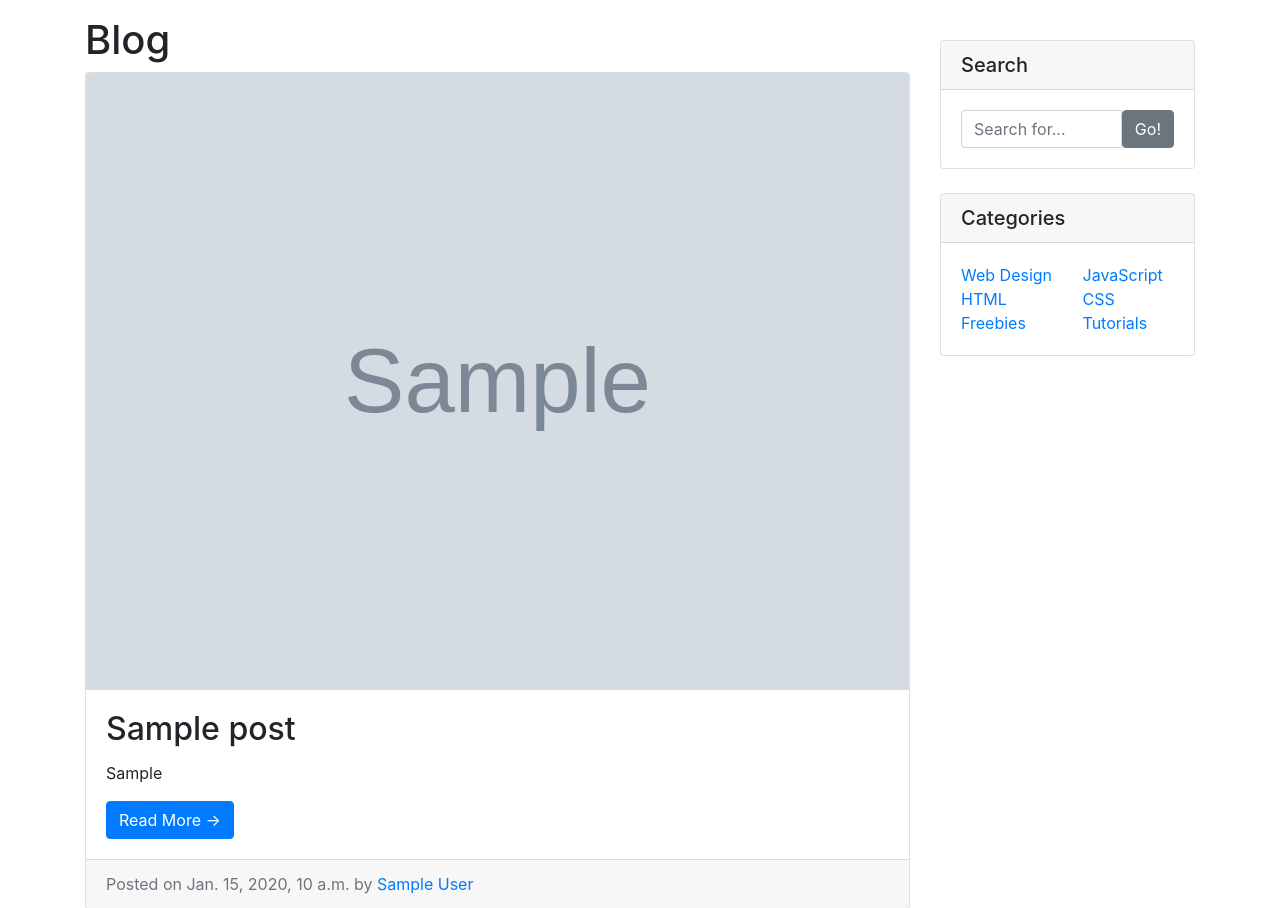
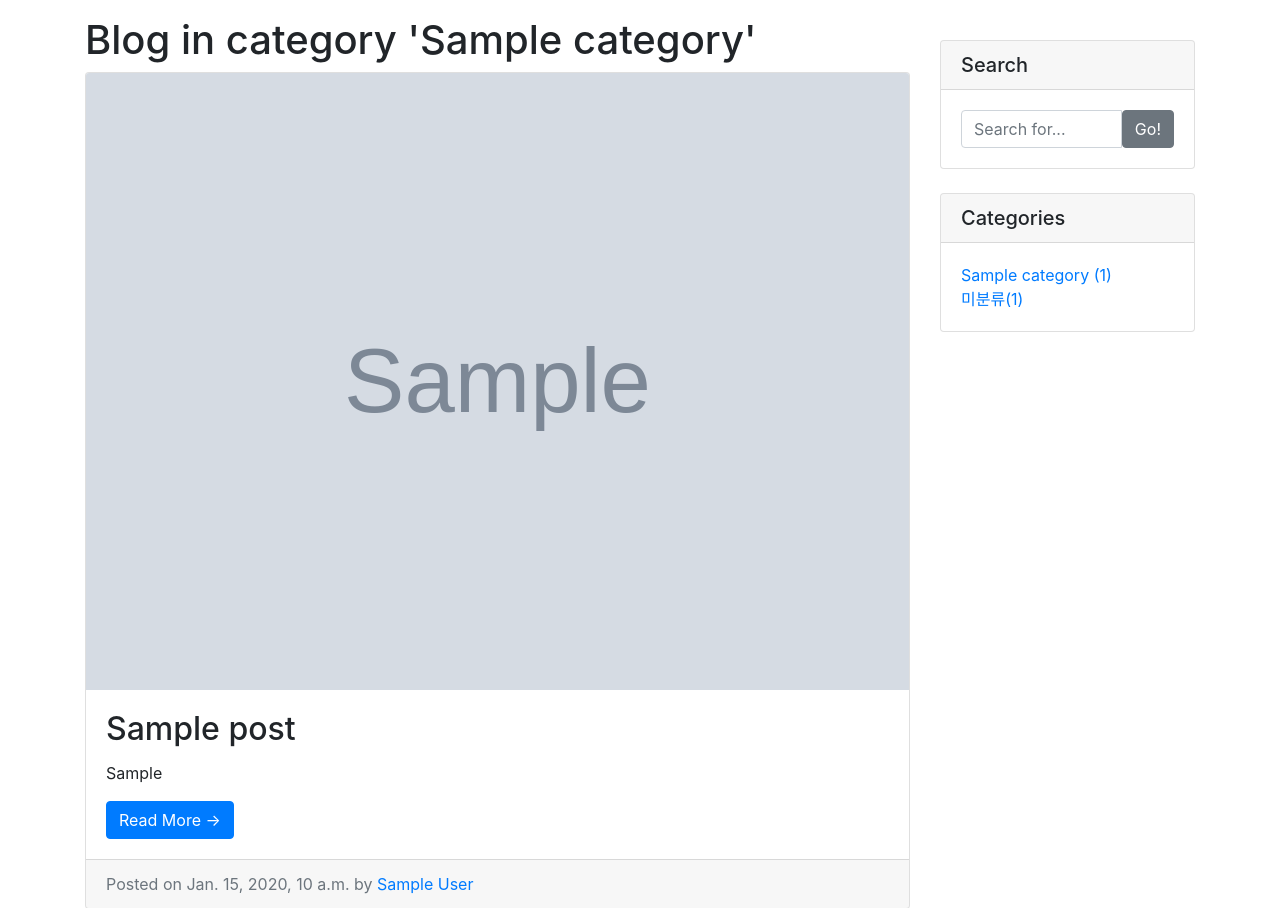
Before and after one commit to pkwaw/DjangoBlog, a Django app: template blog_main/blog/templates/blog/post_list.html in a window 1280 px wide. Shown: the part 56-964 px from the top of the page. Run offline with Django 3.2, Linux system fonts and the light colour scheme; the template is opened without the code that fills it: most values are stand-ins (such as "Sample title", 1, 10 or a date in 2020); grey boxes marked "Sample" are stand-in pictures; some libraries are stand-ins or nearby versions.

Commit message:
카테고리 뷰 생성, 태그 모델 추가

```diff
--- a/blog_main/blog/admin.py
+++ b/blog_main/blog/admin.py
@@ -1,9 +1,13 @@
 from django.contrib import admin
-from .models import Post, Category
+from .models import Post, Category, Tag
 # Register your models here.
 
 class CategoryAdmin(admin.ModelAdmin):
     prepopulated_fields = {'slug' : ('name',)}
 
+class TagAdmin(admin.ModelAdmin):
+    prepopulated_fields = {'slug' : ('name',)}
+
 admin.site.register(Post)
 admin.site.register(Category, CategoryAdmin)
+admin.site.register(Tag, TagAdmin)
--- a/blog_main/blog/templates/blog/base.html
+++ b/blog_main/blog/templates/blog/base.html
@@ -71,29 +71,15 @@
                     <h5 class="card-header">Categories</h5>
                     <div class="card-body">
                         <div class="row">
-                            <div class="col-lg-6">
+                            <div class="col-lg-12">
                                 <ul class="list-unstyled mb-0">
+                                    {% for c in categories %}
+                                        <li>
+                                            <a href="{{c.get_absolute_url}}">{{ c.name }} ({{ c.post_set.count }})</a>
+                                        </li>
+                                    {% endfor %}
                                     <li>
-                                        <a href="#">Web Design</a>
-                                    </li>
-                                    <li>
-                                        <a href="#">HTML</a>
-                                    </li>
-                                    <li>
-                                        <a href="#">Freebies</a>
-                                    </li>
-                                </ul>
-                            </div>
-                            <div class="col-lg-6">
-                                <ul class="list-unstyled mb-0">
-                                    <li>
-                                        <a href="#">JavaScript</a>
-                                    </li>
-                                    <li>
-                                        <a href="#">CSS</a>
-                                    </li>
-                                    <li>
-                                        <a href="#">Tutorials</a>
+                                        <a href="/blog/category/no-category">미분류({{ count_posts_without_category }})</a>
                                     </li>
                                 </ul>
                             </div>
--- a/blog_main/blog/templates/blog/post_list.html
+++ b/blog_main/blog/templates/blog/post_list.html
@@ -4,7 +4,7 @@
     <title>Blog</title>
 {% endblock %}
 {% block main_area %}
-                <h1>Blog</h1>
+                <h1>Blog{% if category %} in category '{{ category }}'{% endif %}</h1>
 
                 {% for p in post_list %}
                 <!-- Blog Post -->
--- a/blog_main/blog/urls.py
+++ b/blog_main/blog/urls.py
@@ -5,4 +5,5 @@ urlpatterns = [
     path('', views.PostList.as_view()),
     #path('', views.index),
     path('<int:pk>/', views.PostDetail.as_view()),
+    path('category/<str:slug>/', views.show_category_posts)
 ]
```
Also changed, not shown: blog_main/blog/models.py (+16 -0 lines), blog_main/blog/views.py (+34 -1 lines).
